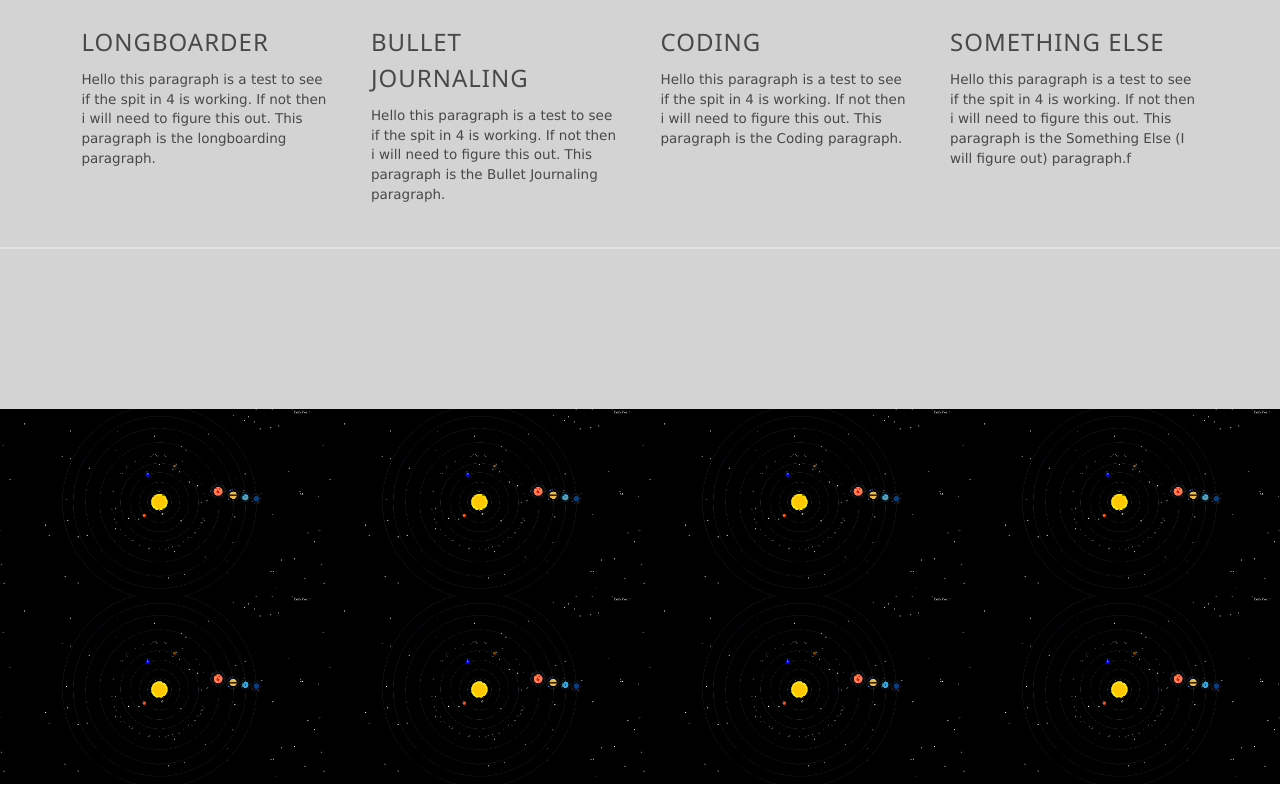
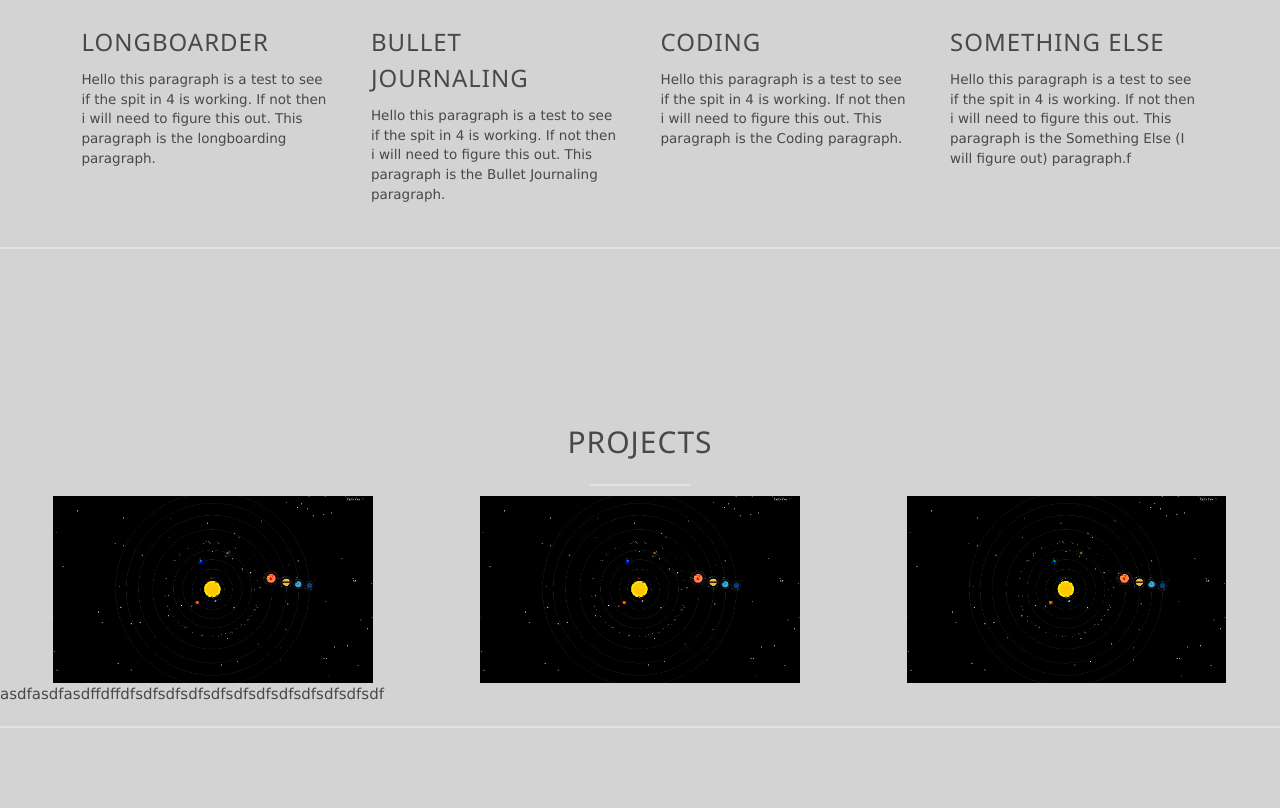
Before and after one commit to EdmondChu/Personal-Website, a plain HTML site: page index.html in a window 1280 px wide. Shown: the part 1019-1827 px from the top of the page. Before the commit the page ends 1803 px from the top, so only its background shows below. Drawn offline with nearby package versions, Linux system fonts and the light colour scheme.

Commit message:
Small update to website

```diff
--- a/index.html
+++ b/index.html
@@ -7,6 +7,7 @@
         <link rel="stylesheet" href="https://fonts.googleapis.com/css?family=Lato">
         <link rel="stylesheet" href="https://unpkg.com/ionicons@4.5.5/dist/css/ionicons.min.css">
         <link rel="stylesheet" href="https://www.w3schools.com/w3css/4/w3.css">
+        <link rel="icon" href="resources/css/img/letter-e.png">
 
         <title>Edmond Chu</title>
 
@@ -34,6 +35,8 @@
             </div>
         </header>
         <!------End Of Heading------>
+
+        <!------Sections-About--------->
         <section class="section-about">
 
             <div class="row">
@@ -73,8 +76,11 @@
                 </div>
             </div>
         </section>
+        <!------Section-About-End---------->
 
+        <!------Section-Project--------->
         <section class="section-projects">
+            <h2 class="projects-heading"> Projects</h2>
             <ul class="projects-showcase">
                 <li>
                     <figure class="project-photo">
@@ -91,36 +97,11 @@
                         <img src="resources/css/img/SolarSystem.jpg" alt="Solar System">
                     </figure>
                 </li>
-                <li>
-                    <figure class="project-photo">
-                        <img src="resources/css/img/SolarSystem.jpg" alt="Solar System">
-                    </figure>
-                </li>
             </ul>
+            <p>
+            asdfasdfasdffdffdfsdfsdfsdfsdfsdfsdfsdfsdfsdfsdfsdf</p>
+        </section>
 
-            <ul class="projects-showcase">
-                <li>
-                    <figure class="project-photo">
-                        <img src="resources/css/img/SolarSystem.jpg" alt="Solar System">
-                    </figure>
-                </li>
-                <li>
-                    <figure class="project-photo">
-                        <img src="resources/css/img/SolarSystem.jpg" alt="Solar System">
-                    </figure>
-                </li>
-                <li>
-                    <figure class="project-photo">
-                        <img src="resources/css/img/SolarSystem.jpg" alt="Solar System">
-                    </figure>
-                </li>
-                <li>
-                    <figure class="project-photo">
-                        <img src="resources/css/img/SolarSystem.jpg" alt="Solar System">
-                    </figure>
-                </li>
-            </ul>
-        </section>
 
     <script src="https://unpkg.com/ionicons@4.5.5/dist/ionicons.js"></script>
     </body>
--- a/resources/css/style.css
+++ b/resources/css/style.css
@@ -211,15 +211,20 @@ ABOUT SECTION
 /*-----------------------------------------------------
 PROJECTS SECTION
 -----------------------------------------------------*/
+.projects-heading{
+    text-align: center
+}
+
 .projects-showcase{
     list-style: none;
+    lis
     width: 100%;
 }
 
 .projects-showcase li{
     display: block;
     float: left;
-    width: 25%;
+    width: 33.33%;
 }
 
 .project-photo {
@@ -228,7 +233,8 @@ PROJECTS SECTION
 }
 
 .project-photo img{
-     width: 100%;
+    width:75%;
+    margin-left: 12.5%;
     height: auto;
 }
 
```
Also changed, not shown: resources/css/img/letter-e.png.
